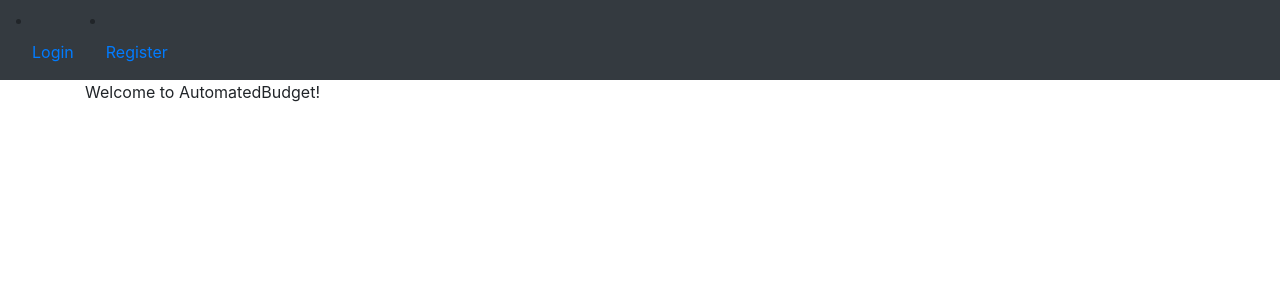
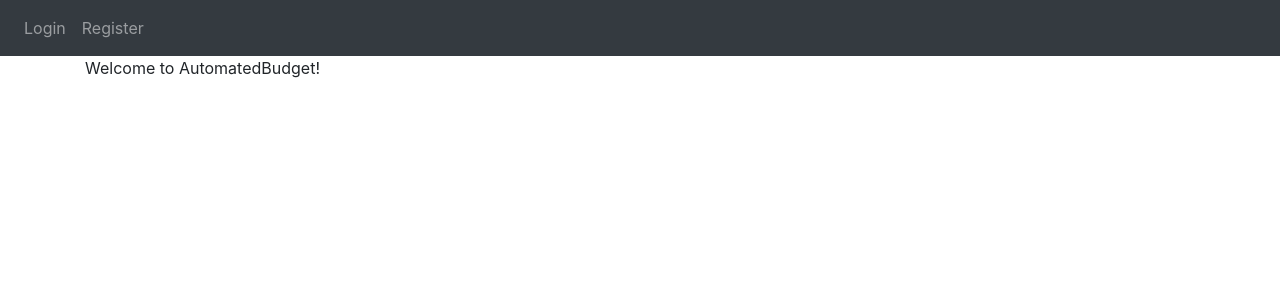
Before and after one commit to mjuc/AutomatedBudget, a Django app: page / in a window 1280 px wide. Shown: the top 300 px of the page. Run offline with Django 4.2, Linux system fonts and the light colour scheme; some libraries are stand-ins or nearby versions.

Commit message:
Fixed navbar design to proper Bootstrap4 navbar.

```diff
--- a/AutomatedBudget/templates/budgets/base.html
+++ b/AutomatedBudget/templates/budgets/base.html
@@ -14,6 +14,7 @@
 
 <body>
     <nav class="navbar navbar-expand-sm bg-dark navbar-dark">
+        <ul class="navbar-nav">
             <li class="nav-item">
                 <a class="nav-link" href="{% url 'home' %}">Main</a>
             </li>
@@ -23,6 +24,7 @@
             <li class="nav-item">
                 <a class="nav-link" href="{% url 'history' %}">History</a>
             </li>
+        </ul>
     </nav>
     {% block content %} {% endblock %}
 
--- a/AutomatedBudget/templates/budgets/landing_page.html
+++ b/AutomatedBudget/templates/budgets/landing_page.html
@@ -2,12 +2,14 @@
 <!-- due to lack of navbar -->
 <section>
     <nav class="navbar navbar-expand-sm bg-dark navbar-dark">
+        <ul class="navbar-nav">
             <li class="nav-item">
                 <a class="nav-link" href="{% url 'login' %}">Login</a>
             </li>
             <li class="nav-item">
                 <a class="nav-link" href="{% url 'register' %}">Register</a>
             </li>
+        </ul>
     </nav>
     <div class="container">
         Welcome to AutomatedBudget!
--- a/AutomatedBudget/templates/registration/index.html
+++ b/AutomatedBudget/templates/registration/index.html
@@ -1,6 +1,7 @@
 {% extends 'registration/base.html' %} {% block content %}
 <section>
     <nav class="navbar navbar-expand-sm bg-dark navbar-dark">
+        <ul class="navbar-nav">
             <li class="nav-item">
                 <a class="nav-link" href="{% url 'home' %}">Main</a>
             </li>
@@ -10,6 +11,7 @@
             <li class="nav-item">
                 <a class="nav-link" href="{% url 'history' %}">History</a>
             </li>
+        </ul>
     </nav>
     <div class="container">
         <div class="row">
```
Lines whose indentation alone changed are shown as unchanged.
